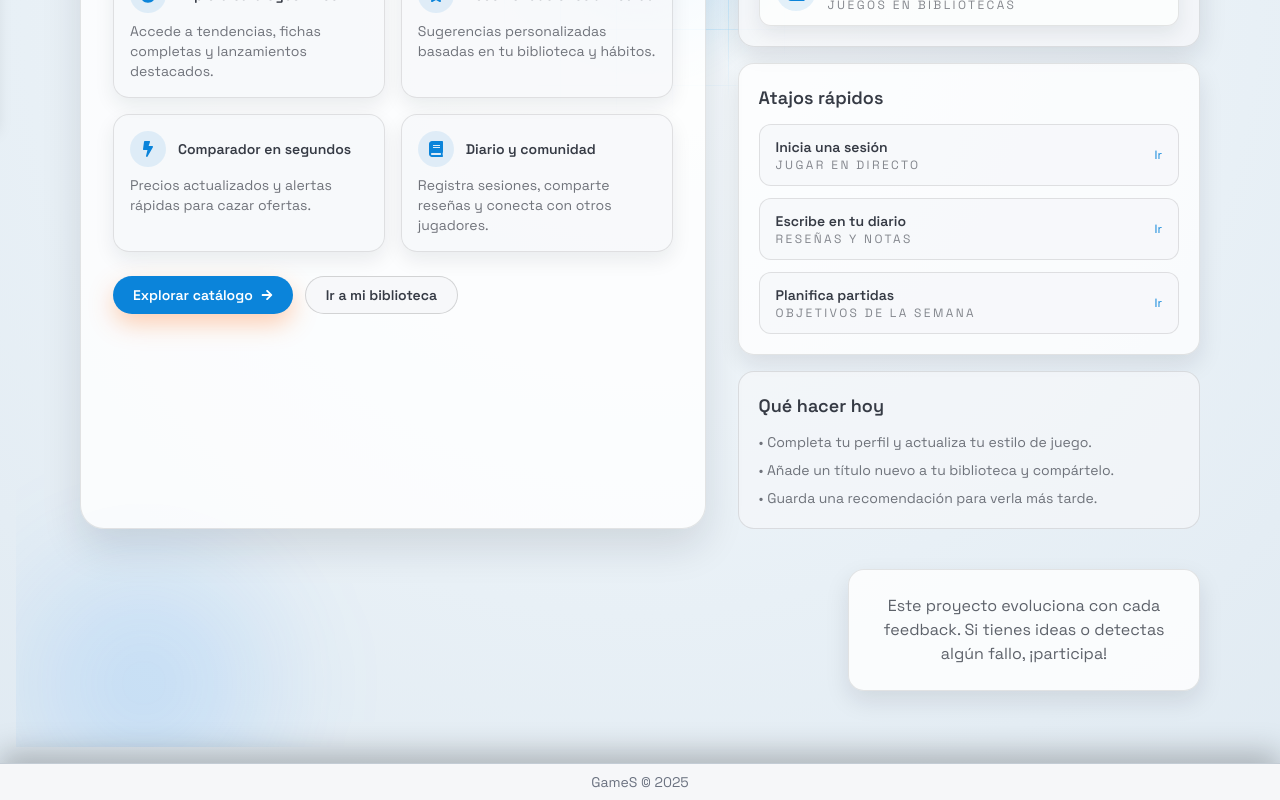
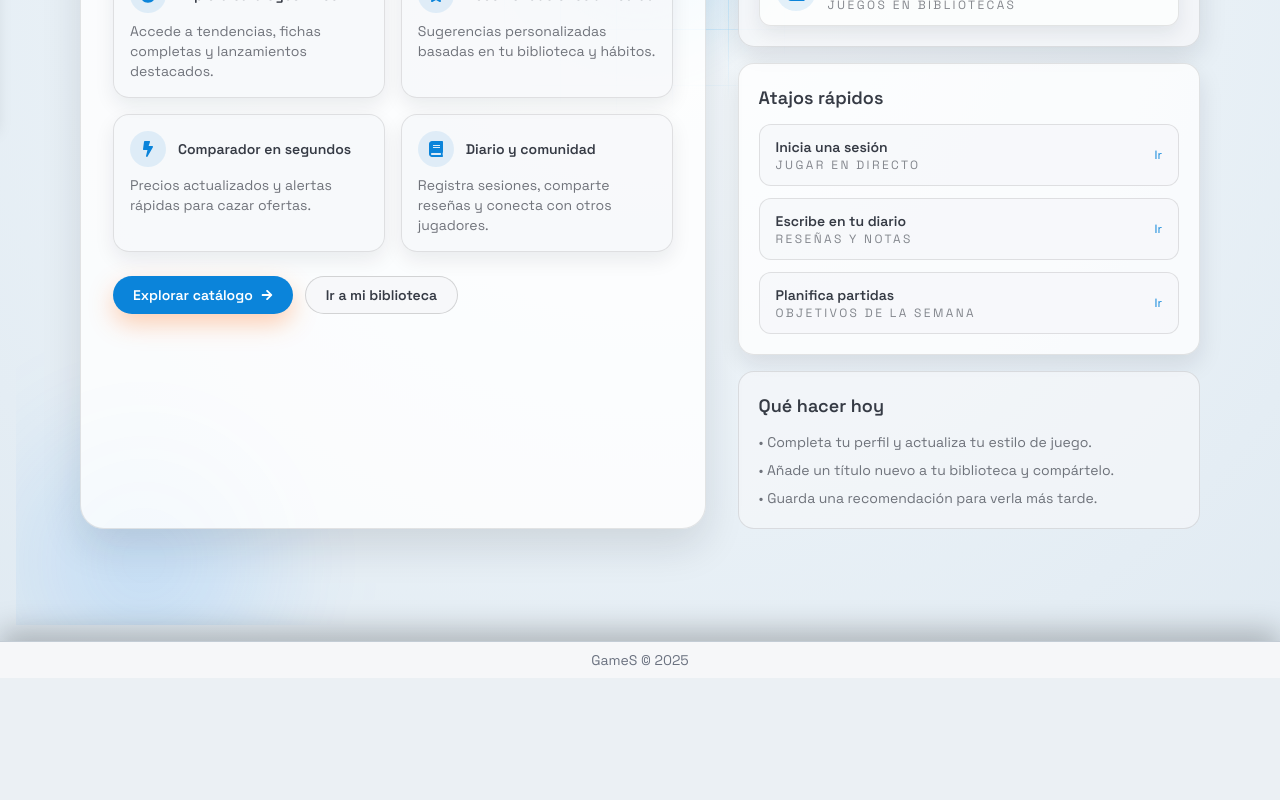
Before and after one commit to alvarosac99/GameS, a React (Vite) app in the folder frontend/: page / in a window 1280 px wide. Shown: the part 434-1234 px from the top of the page. After the commit the page ends 1112 px from the top, so only its background shows below. Built offline with nearby package versions, Linux system fonts and the light colour scheme; no server answers; what @radix-ui/themes would draw is missing.

Commit message:
no sirve

```diff
--- a/frontend/src/pages/PaginaPrincipal.jsx
+++ b/frontend/src/pages/PaginaPrincipal.jsx
@@ -208,13 +208,6 @@ export default function PaginaPrincipal() {
                 />
               </SectionCard>
             )}
-
-            <div className="rounded-2xl border border-black/10 bg-fondo/80 p-6 text-center shadow-[0_10px_24px_rgba(15,23,42,0.1)]">
-              <p className="text-base text-claro/80">
-                Este proyecto evoluciona con cada feedback. Si tienes ideas o
-                detectas algún fallo, ¡participa!
-              </p>
-            </div>
           </div>
         </section>
       </div>
```
